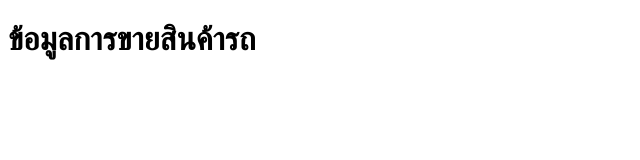
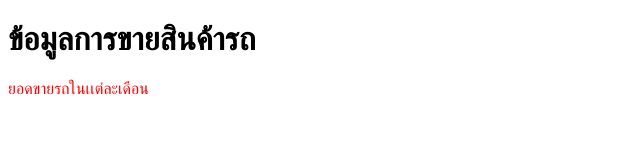
Before and after one commit to Kiadtisak25/POOM_MT15, a plain HTML site: page index.html in a window 1280 px wide. Shown: the whole page, without its empty margins (0-640 px from the left). Drawn offline with Linux system fonts and the light colour scheme.

Commit message:
add style report

```diff
--- a/index.html
+++ b/index.html
@@ -4,8 +4,16 @@
     <meta charset="UTF-8">
     <meta name="viewport" content="width=device-width, initial-scale=1.0">
     <title>Document</title>
+    <style>
+        p{
+            color: red;
+        }
+    </style>
 </head>
 <body>
     <h1>ข้อมูลการขายสินค้ารถ</h1>
+    <p>
+        ยอดขายรถในเเต่ละเดือน
+    </p>
 </body>
 </html>
```
